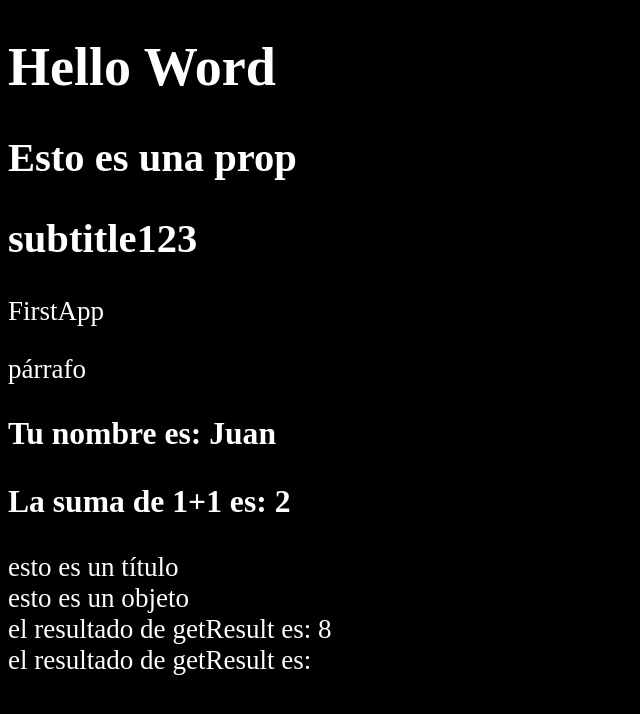
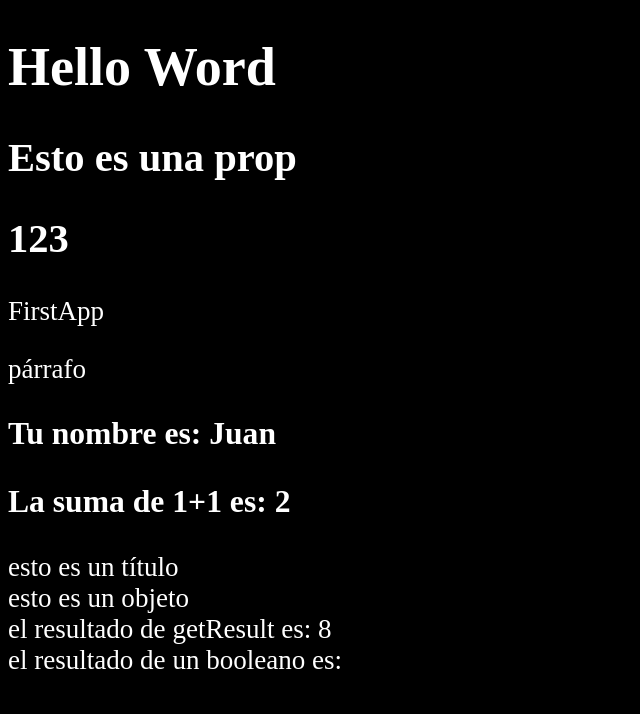
Before and after one commit to jsfc2199/BasesInicioReact, a React (Vite) app: page / in a window 1280 px wide. Shown: the top 714 px of the page, without its empty margins (0-640 px from the left). Built offline with nearby package versions, Linux system fonts and the light colour scheme.

Commit message:
Uso de proptypes para definir el tipo de las props

```diff
--- a/src/FirstApp.jsx
+++ b/src/FirstApp.jsx
@@ -1,3 +1,4 @@
+import PropTypes from "prop-types";
 import React from "react";
 
 //si hay objetos que no se van a cambiar para nada ni hacen parte de hooks podemos sacarlo del functional component
@@ -34,8 +35,14 @@ export const FirstApp = ({title, subtitle}) => {
       <div>el resultado de getResult es: {getResult()}</div>
 
       {/* Booleanos no se imprimen */}
-      <div>el resultado de getResult es: {false}</div>
+      <div>el resultado de un booleano es: {false}</div>
 
     </>
   );
 };
+
+//Para tipar usamos los propTypes usando npm install prop-types
+FirstApp.propTypes = {
+    title: PropTypes.string,
+    subtitle: PropTypes.number.isRequired, //podemos hacer que sea requerido
+}
--- a/src/main.jsx
+++ b/src/main.jsx
@@ -16,6 +16,6 @@ ReactDOM.createRoot(document.getElementById("root")).render(
     <HelloWorldApp/>
 
     {/* enviamos props */}
-    <FirstApp title="Esto es una prop" subtitle="subtitle123"/>
+    <FirstApp title="Esto es una prop" subtitle={123}/>
   </React.StrictMode>
 );
```
Also changed, not shown: 1 other file (tests, documents, lock files or other folders).
